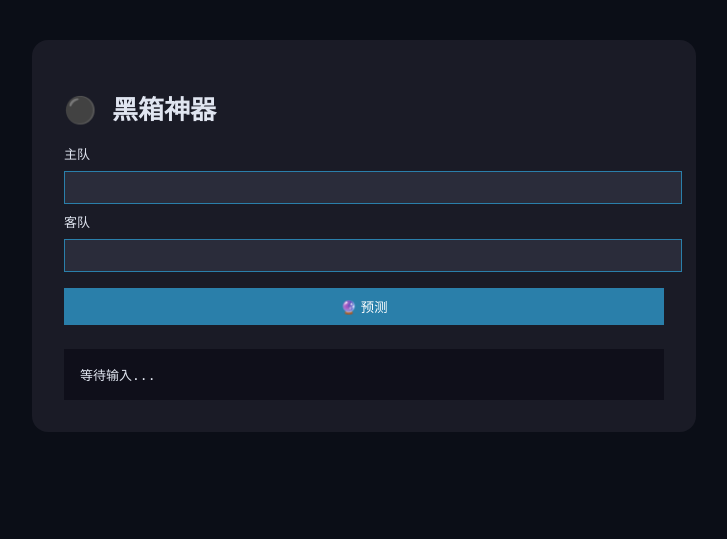
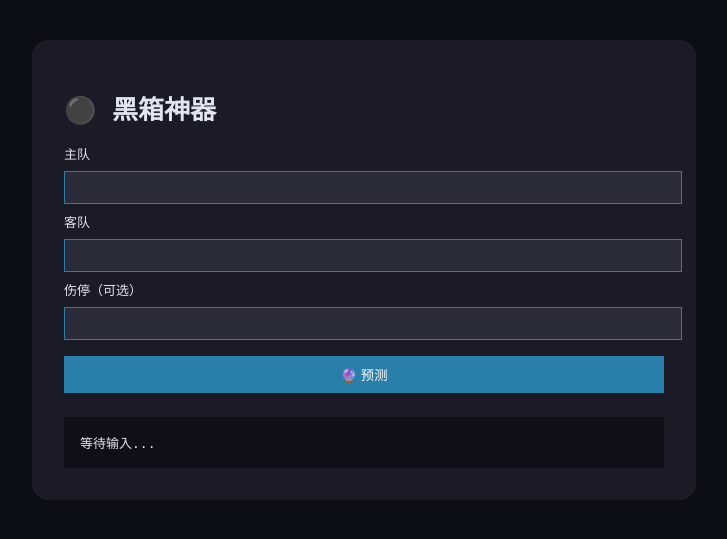
Before and after one commit to mage9905/blackbox, a Flask app: page / in a window 1280 px wide. Shown: the top 539 px of the page, without its empty margins (276-1003 px from the left). Run offline with Flask 3, Linux system fonts and the light colour scheme.

Commit message:
Add optional injuries input to prediction form

```diff
--- a/templates/index.html
+++ b/templates/index.html
@@ -17,6 +17,7 @@
     <form id="form">
         <label>主队</label><input id="home" required>
         <label>客队</label><input id="away" required>
+        <label>伤停（可选）</label><input id="injuries">
         <button type="submit">🔮 预测</button>
     </form>
     <div id="result" class="result">等待输入...</div>
@@ -27,6 +28,7 @@
         const data = {
             home: document.getElementById('home').value,
             away: document.getElementById('away').value,
+            injuries: document.getElementById('injuries').value
         };
         const res = await fetch('/predict', {
             method: 'POST',
```
